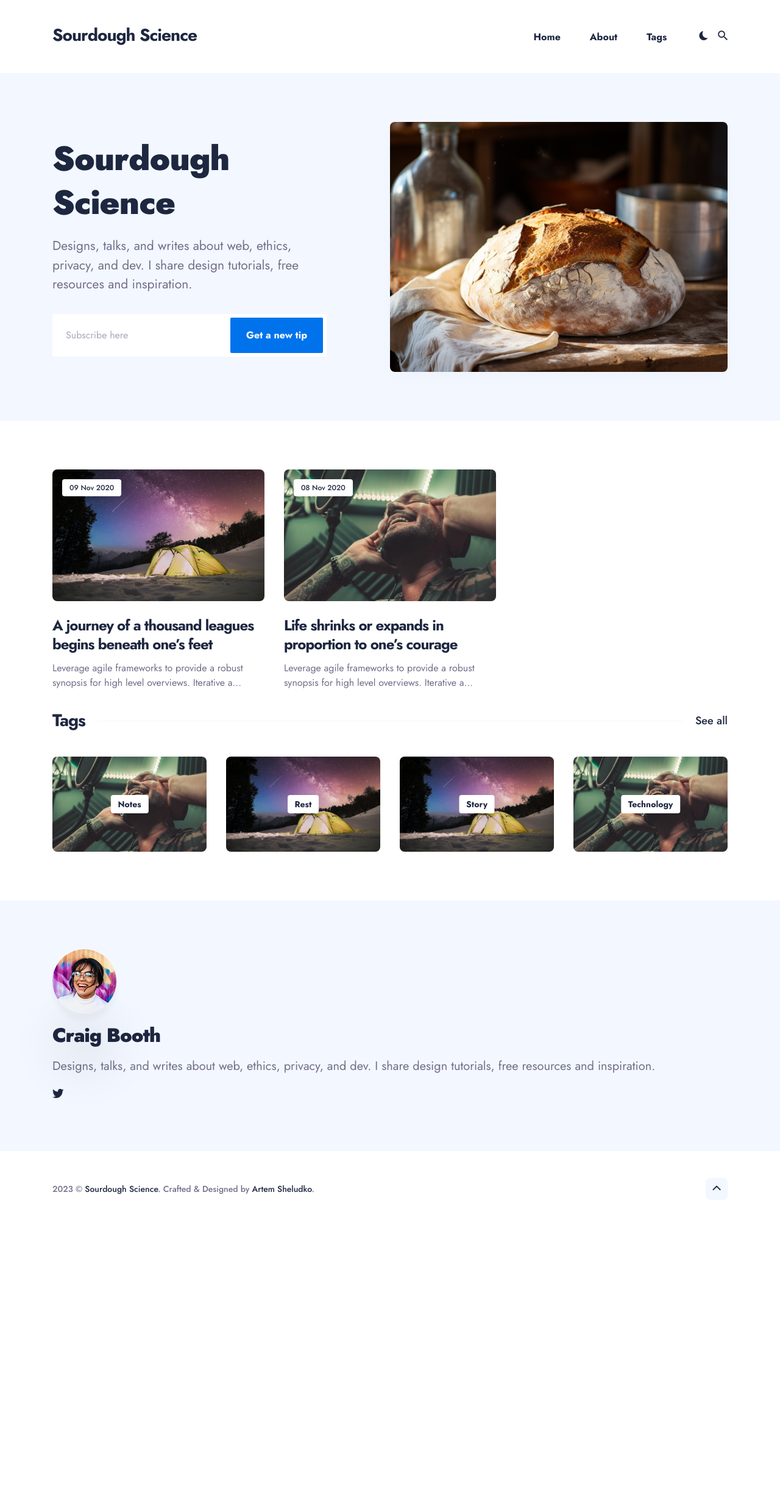
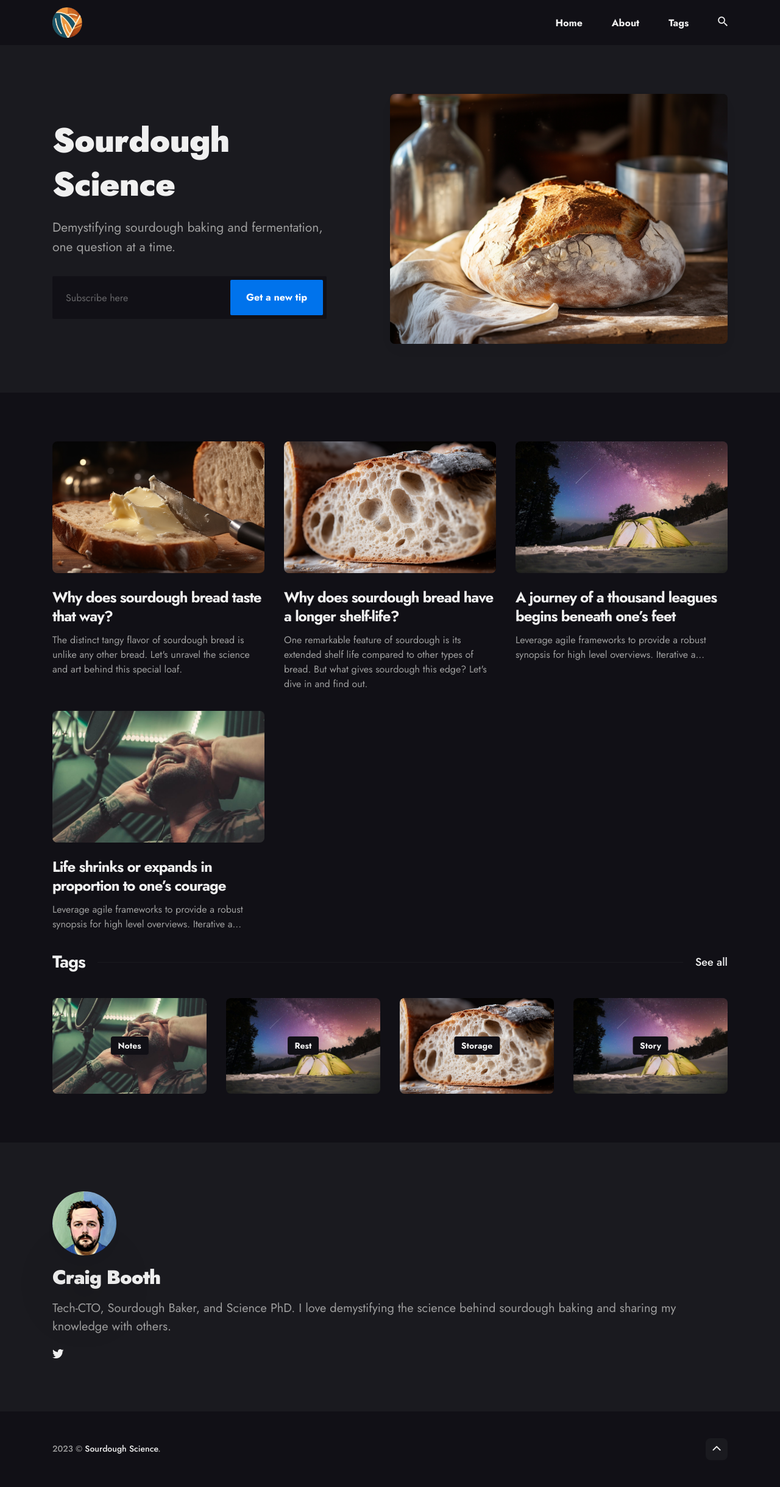
Before and after one commit to craigmbooth/sourdough-website, a Jekyll site: the page built from index.html, in a window 1280 px wide. Shown: the whole page at 61% size. Built offline with Jekyll 4.4.1, drawn with Linux system fonts in a browser that asks for light colours; nearby versions of some CDN libraries; the list of posts is cut into pages by our own code; before the commit the page ends 2012 px from its top, so only the background shows below that.

Commit message:
Start work on first post

```diff
--- a/_config.yml
+++ b/_config.yml
@@ -1,19 +1,19 @@
 #-------------------------------
 # Site Settings
 title: Sourdough Science
-logo: # You can add own logo. For example '/images/logo.png'.
-description: Menca personal blogging theme for Jekyll
+logo: /images/main/logo.png
+description: Demystifying sourdough baking, one question at a time.
 baseurl: "" # the subpath of your site, e.g. /blog
 url: "" # the base hostname & protocol for your site, e.g. http://example.com
-color_scheme: auto # You can choose three modes auto, light, and dark. By default, the auto mode is set, which means the user can choose the light or dark mode themself.
+color_scheme: dark # You can choose three modes auto, light, and dark. By default, the auto mode is set, which means the user can choose the light or dark mode themself.
 
 
 #-------------------------------
 # Author Settings
 author:
   author__name: Craig Booth
-  author__bio: Designs, talks, and writes about web, ethics, privacy, and dev. I share design tutorials, free resources and inspiration.
-  author__avatar: '/images/01-1.jpg'
+  author__bio: Tech-CTO, Sourdough Baker, and Science PhD. I love demystifying the science behind sourdough baking and sharing my knowledge with others.
+  author__avatar: '/images/main/avatar.jpg'
 
 social:
 - {icon: "ion-logo-twitter", link: "https://twitter.com"}
@@ -30,8 +30,8 @@ social:
 # Hero Settings
 hero:
   hero__title: Sourdough Science
-  hero__description: Designs, talks, and writes about web, ethics, privacy, and dev. I share design tutorials, free resources and inspiration.
-  hero__image: '/images/main-page/header.png'
+  hero__description: Demystifying sourdough baking and fermentation, one question at a time.
+  hero__image: '/images/main/header.png'
 
 
 #-------------------------------
--- a/_includes/article.html
+++ b/_includes/article.html
@@ -2,7 +2,7 @@
   <div class="article__inner">
 
     <div class="article__head">
-      <time class="article__date" datetime="{{ post.date | date_to_xmlschema }}">{{ post.date | date_to_string }}</time>
+
 
       {% if post.video_embed %}
       <div class="video-icon">
--- a/_includes/footer.html
+++ b/_includes/footer.html
@@ -55,7 +55,7 @@
       <div class="row">
         <div class="col col-12">
           <div class="footer__info-box">
-            <div class="copyright">{{site.time | date: '%Y'}} &copy; <a href="/">{{site.title}}</a>. Crafted & Designed by <a href="https://jekyllthemes.io/developers/artem-sheludko">Artem Sheludko</a>.</div>
+            <div class="copyright">{{site.time | date: '%Y'}} &copy; <a href="/">{{site.title}}</a>.</div>
             <div class="top" title="Top"><i class="ion ion-ios-arrow-up"></i></div>
           </div>
         </div>
--- /dev/null
+++ b/_posts/2023-10-15-why-does-sourdough-bread-have-a-longer-shelf-life.md
@@ -0,0 +1,51 @@
+---
+layout: post
+title:  Why does sourdough bread have a longer shelf-life?
+description: One remarkable feature of sourdough is its extended shelf life compared to other types of bread. But what gives sourdough this edge? Let's dive in and find out.
+date:   2023-10-15
+image:  '/images/posts/shelf-life.png'
+tags:   [storage]
+---
+
+Sourdough has a longer shelf life than typical yeasted breads.  Before we go any further into describing why this is, let's tak a moment to discuss the difference betwen shelf-life and freshness.
+
+## Shelf-life vs. Freshness
+
+Shelf-life refers to the length of time bread remains safe to eat without presenting health risks, such as mold or bacterial growth. Beyond this period, even if the bread appears fine, it might not be safe for consumption.  Freshness pertains to the period immediately after the bread is baked, where it retains its optimal taste, texture, and aroma. It's when the bread is at its best, offering a delightful sensory experience with every bite.
+
+Although sourdough can remain mold-free for a long period of time, it is best enjoyed while as fresh as possible.
+
+## Comparing Sourdough Fermentation to Yeasted breads
+
+The key to understanding why sourdough bread remains mold free for longer than yeasted bread lies in how it is fermented.
+
+In a yeasted bread, commercial yeast is added directly to the dough.  This yeast can effectively convert the carbohydrates in the flour into carbon dioxide and water.  The carbon dioxide gas causes the dough to rise, and it is then baked.
+
+In comparison, a sourdough bread starts from a "starter", which is a mixture of flour and water that has been allowed to ferment over time. This starter captures wild yeasts, lactic acid bacteria (LAB) and acetic acid bacteria (AAB) from the environment. It's these microorganisms that ferment the dough, giving sourdough its unique characteristics.  In addition to yeasts that generate carbon dioxide, the various LAB in the sourdough starter generate a variety of flavorful compounds.
+
+Among these compounds, two stand out:  lactic and acetic acid. These aren't just any acids, they're the chief contributors to sourdough's trademark tang.
+
+   * Lactic Acid: This is the milder of the two, offering a gentle tanginess that's reminiscent of yogurt. Apart from its flavor contribution, lactic acid modifies the bread's internal environment, making it slightly acidic. This slight shift in pH is not very favorable for many spoilage bacteria, thus acting as a line of defense against them.
+   * Acetic Acid: Recognized for its sharper, vinegar-like taste, acetic acid is another byproduct of LAB's diligent work. In addition to providing flavor, acetic acid has strong antimicrobial properties. It acts as a deterrent for molds and certain bacteria, ensuring they don't get a stronghold in the bread, thereby contributing to its longer shelf life.
+
+In essence, as LAB ferments the dough, it's not only crafting a unique flavor profile but also setting up a protective barrier. This natural preservative system is one of the reasons sourdough can often outlast other bread varieties in the freshness game.
+
+## pH Level and its Impact
+
+The tangy taste of sourdough is because of the presence of acids in the bread.  In scientific terms, sourdough has a low pH.
+
+The pH scale runs from 0 (most acidic) to 14 (most alkaline), with 7 being neutral. Most fresh foods, including many bread types, naturally fall on the slightly acidic to neutral side of this scale. Sourdough, however, because of its fermentation process, has a notably lower pH, making it more acidic.
+
+This acidic environment is unwelcoming for many spoilage organisms:
+
+   * Bacterial Inhibition: Many bacteria that can cause spoilage or even foodborne illnesses thrive in neutral pH environments. The acidity in sourdough makes it challenging for these bacteria to grow and reproduce, offering a natural form of preservation.
+   * Enzymatic Activity Reduction: The acidic environment can also slow down the activity of certain enzymes that might lead to the degradation of bread components over time.
+
+## The Role of pH in Mold Prevention:
+
+Molds, a common culprit behind bread spoilage, have specific environmental preferences, and pH is a crucial part of this equation.
+
+   * Mold Growth Deterrence: Most molds prefer slightly acidic to neutral pH levels for optimal growth. Sourdough's pronounced acidity creates an environment less conducive to mold proliferation.
+   * Synergy with Other Factors: It's not just the pH alone that deters molds. The combination of sourdough's acidity with other factors, such as its unique crumb structure and moisture content, collectively creates an environment where molds find it hard to gain a foothold.
+
+While the acidic nature of sourdough helps in mold prevention, it's essential to note that it doesn't make the bread mold-proof. Other factors, like storage conditions and exposure to mold spores, can still introduce mold to the bread. However, the pH level gives sourdough a fighting edge in the battle against spoilage.
--- /dev/null
+++ b/_posts/2023-10-15-why-does-sourdough-bread-taste-that-way.md
@@ -0,0 +1,10 @@
+---
+layout: post
+title:  Why does sourdough bread taste that way?
+description: The distinct tangy flavor of sourdough bread is unlike any other bread. Let's unravel the science and art behind this special loaf.
+date:   2023-10-15
+image:  '/images/posts/taste.png'
+tags:   [taste]
+---
+
+Test
--- a/_sass/3-modules/_header.scss
+++ b/_sass/3-modules/_header.scss
@@ -5,14 +5,14 @@
     display: flex;
     align-items: center;
     flex-wrap: wrap;
-    padding: 44px $base-spacing-unit;
+    padding: 12px $base-spacing-unit;
 
     @media only screen and (max-width: $desktop) {
-      padding: 40px $base-spacing-unit;
+      padding: 12px $base-spacing-unit;
     }
 
     @media only screen and (max-width: $mobile) {
-      padding: 32px $base-spacing-unit;
+      padding: 12px $base-spacing-unit;
     }
   }
 }
```
Also changed, not shown: images/main/avatar.jpg (added), images/main/header.png (renamed from images/main-page/header.png), images/main/logo.png (added), images/posts/shelf-life.png (added), images/posts/taste.png (added), 1 other file.
